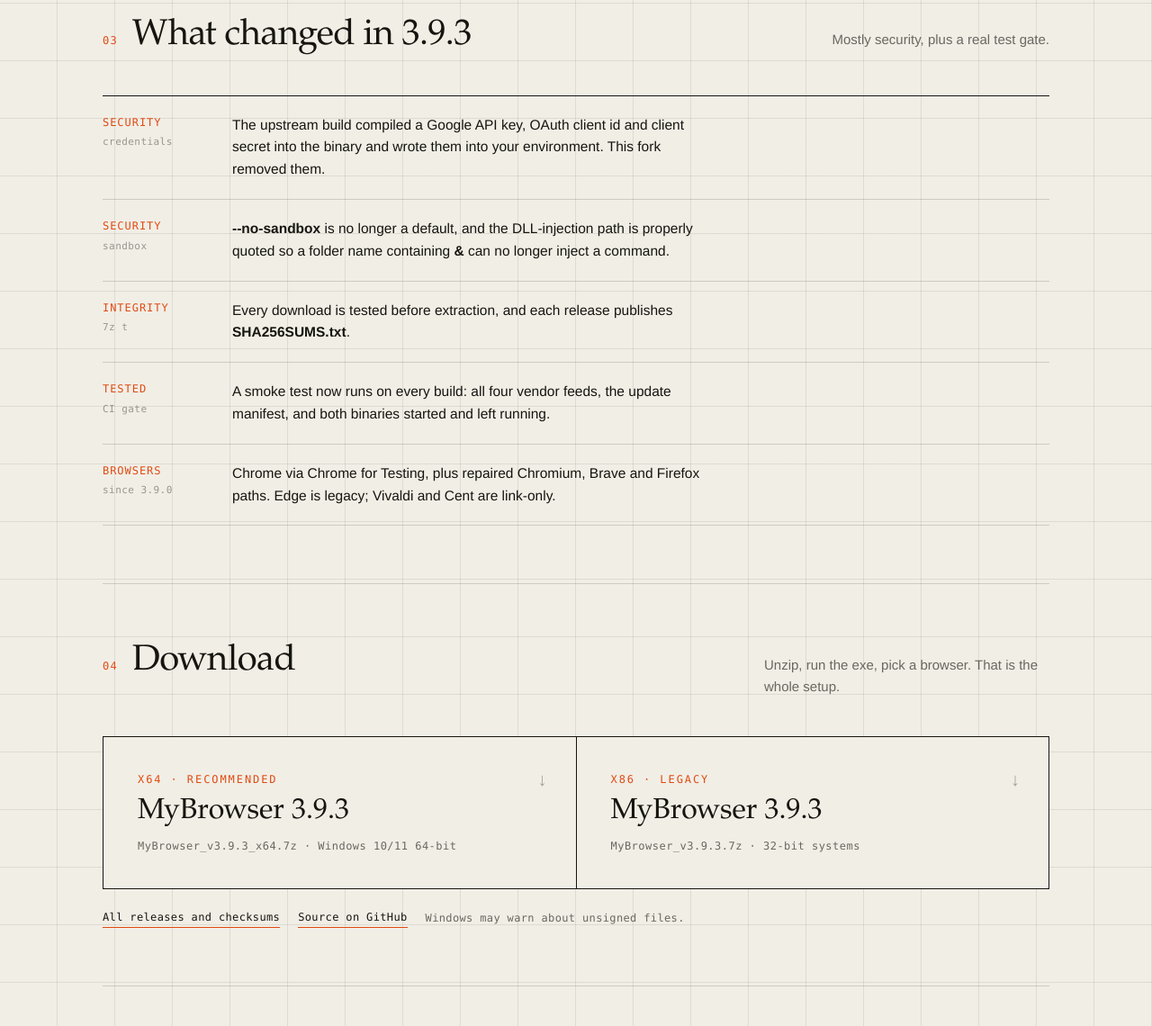
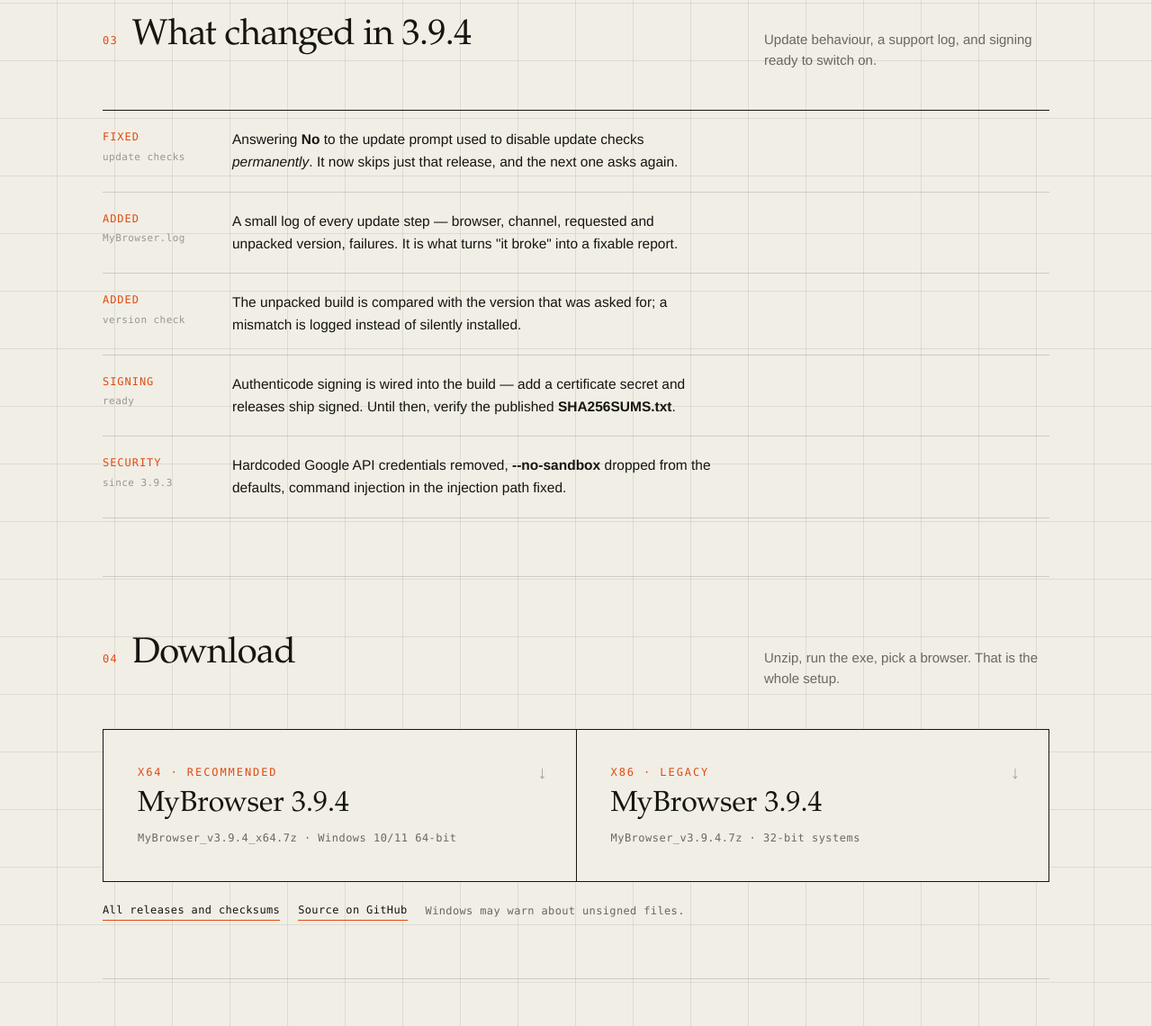
Before and after one commit to xixiranran/MyChrome, a plain HTML site: page docs/index.html in a window 1280 px wide. Shown: the part 1660-2800 px from the top of the page at 90% size. Drawn offline with Linux system fonts and the light colour scheme; no server answers.

Commit message:
Landing page: 3.9.4

```diff
--- a/docs/index.html
+++ b/docs/index.html
@@ -227,10 +227,10 @@
           <span data-zh>选择浏览器、更新通道和架构。MyBrowser 会下载官方版本，解压到程序旁边，并使用独立配置运行。<b>不写入注册表</b>，无需管理员权限，删除文件夹即可卸载。</span>
         </p>
         <div class="cta">
-          <a class="btn primary" href="https://github.com/drsamonline/MyChrome/releases/download/v3.9.3/MyBrowser_v3.9.3_x64.7z">
-            <span><span data-en>Download</span><span data-zh>下载</span> x64</span><span class="k">3.9.3 · .7z</span>
+          <a class="btn primary" href="https://github.com/drsamonline/MyChrome/releases/download/v3.9.4/MyBrowser_v3.9.4_x64.7z">
+            <span><span data-en>Download</span><span data-zh>下载</span> x64</span><span class="k">3.9.4 · .7z</span>
           </a>
-          <a class="btn ghost" href="https://github.com/drsamonline/MyChrome/releases/download/v3.9.3/MyBrowser_v3.9.3.7z">
+          <a class="btn ghost" href="https://github.com/drsamonline/MyChrome/releases/download/v3.9.4/MyBrowser_v3.9.4.7z">
             <span>x86</span><span class="k">32-bit</span>
           </a>
         </div>
@@ -238,7 +238,7 @@
 
       <aside class="spec">
         <dl>
-          <dt>Version</dt><dd>3.9.3</dd>
+          <dt>Version</dt><dd>3.9.4</dd>
           <dt>Chrome</dt><dd><span class="pulse"></span><span class="live" id="cft">158.0.8127.88</span></dd>
           <dt>Channels</dt><dd>Stable · Beta · Dev · Canary</dd>
           <dt>Package</dt><dd>~3.5 MB</dd>
@@ -307,29 +307,29 @@
   <section class="block" id="new">
     <div class="sec-head">
       <span class="num">03</span>
-      <h2><span data-en>What changed in 3.9.3</span><span data-zh>3.9.3 更新内容</span></h2>
-      <p><span data-en>Mostly security, plus a real test gate.</span><span data-zh>以安全修复为主，并加入实际测试关卡。</span></p>
+      <h2><span data-en>What changed in 3.9.4</span><span data-zh>3.9.4 更新内容</span></h2>
+      <p><span data-en>Update behaviour, a support log, and signing ready to switch on.</span><span data-zh>更新行為、支援記錄，以及可隨時啟用的簽章。</span></p>
     </div>
     <div class="log">
       <div class="log-row">
-        <span class="tag">Security<small>credentials</small></span>
-        <p><span data-en>The upstream build compiled a Google API key, OAuth client id and client secret into the binary and wrote them into your environment. This fork removed them.</span><span data-zh>上游版本把 Google API 金鑰、OAuth 用戶端 ID 與密鑰編譯進程式，並寫入系統環境變數。本版本已移除。</span></p>
+        <span class="tag">Fixed<small>update checks</small></span>
+        <p><span data-en>Answering <b>No</b> to the update prompt used to disable update checks <em>permanently</em>. It now skips just that release, and the next one asks again.</span><span data-zh>以往在更新提示中選擇「否」會<em>永久</em>關閉更新檢查。現在只跳過該版本，下一個版本仍會提示。</span></p>
       </div>
       <div class="log-row">
-        <span class="tag">Security<small>sandbox</small></span>
-        <p><span data-en><b>--no-sandbox</b> is no longer a default, and the DLL-injection path is properly quoted so a folder name containing <b>&amp;</b> can no longer inject a command.</span><span data-zh>不再預設關閉沙箱；DLL 注入路徑已正確加引號，資料夾名稱含 <b>&amp;</b> 也不會再注入指令。</span></p>
+        <span class="tag">Added<small>MyBrowser.log</small></span>
+        <p><span data-en>A small log of every update step — browser, channel, requested and unpacked version, failures. It is what turns "it broke" into a fixable report.</span><span data-zh>記錄每個更新步驟：瀏覽器、通道、請求與解壓版本、失敗原因。讓「壞了」變成可修的報告。</span></p>
       </div>
       <div class="log-row">
-        <span class="tag">Integrity<small>7z t</small></span>
-        <p><span data-en>Every download is tested before extraction, and each release publishes <b>SHA256SUMS.txt</b>.</span><span data-zh>下載完成後會先校驗再解壓，每個版本都提供 <b>SHA256SUMS.txt</b>。</span></p>
+        <span class="tag">Added<small>version check</small></span>
+        <p><span data-en>The unpacked build is compared with the version that was asked for; a mismatch is logged instead of silently installed.</span><span data-zh>解壓後會比對版本號，不一致時寫入記錄，而不是默默安裝。</span></p>
       </div>
       <div class="log-row">
-        <span class="tag">Tested<small>CI gate</small></span>
-        <p><span data-en>A smoke test now runs on every build: all four vendor feeds, the update manifest, and both binaries started and left running.</span><span data-zh>每次建置都會執行冒煙測試：四個廠商資料源、更新清單，以及兩個執行檔的啟動。</span></p>
+        <span class="tag">Signing<small>ready</small></span>
+        <p><span data-en>Authenticode signing is wired into the build — add a certificate secret and releases ship signed. Until then, verify the published <b>SHA256SUMS.txt</b>.</span><span data-zh>建置流程已支援 Authenticode 簽章，加入憑證即可啟用。在此之前請比對 <b>SHA256SUMS.txt</b>。</span></p>
       </div>
       <div class="log-row">
-        <span class="tag">Browsers<small>since 3.9.0</small></span>
-        <p><span data-en>Chrome via Chrome for Testing, plus repaired Chromium, Brave and Firefox paths. Edge is legacy; Vivaldi and Cent are link-only.</span><span data-zh>Chrome 改用 Chrome for Testing，並修復 Chromium、Brave、Firefox。Edge 仍為舊路徑，Vivaldi 與 Cent 僅開啟下載頁。</span></p>
+        <span class="tag">Security<small>since 3.9.3</small></span>
+        <p><span data-en>Hardcoded Google API credentials removed, <b>--no-sandbox</b> dropped from the defaults, command injection in the injection path fixed.</span><span data-zh>已移除內建 Google API 憑證、預設不再關閉沙箱、修復注入路徑的指令注入。</span></p>
       </div>
     </div>
   </section>
@@ -341,15 +341,15 @@
       <p><span data-en>Unzip, run the exe, pick a browser. That is the whole setup.</span><span data-zh>解压、运行、选择浏览器，安装就这些。</span></p>
     </div>
     <div class="dl">
-      <a href="https://github.com/drsamonline/MyChrome/releases/download/v3.9.3/MyBrowser_v3.9.3_x64.7z">
+      <a href="https://github.com/drsamonline/MyChrome/releases/download/v3.9.4/MyBrowser_v3.9.4_x64.7z">
         <span class="arch">x64 · Recommended</span>
-        <span class="name">MyBrowser 3.9.3</span>
-        <span class="meta">MyBrowser_v3.9.3_x64.7z · Windows 10/11 64-bit</span>
+        <span class="name">MyBrowser 3.9.4</span>
+        <span class="meta">MyBrowser_v3.9.4_x64.7z · Windows 10/11 64-bit</span>
       </a>
-      <a href="https://github.com/drsamonline/MyChrome/releases/download/v3.9.3/MyBrowser_v3.9.3.7z">
+      <a href="https://github.com/drsamonline/MyChrome/releases/download/v3.9.4/MyBrowser_v3.9.4.7z">
         <span class="arch">x86 · Legacy</span>
-        <span class="name">MyBrowser 3.9.3</span>
-        <span class="meta">MyBrowser_v3.9.3.7z · 32-bit systems</span>
+        <span class="name">MyBrowser 3.9.4</span>
+        <span class="meta">MyBrowser_v3.9.4.7z · 32-bit systems</span>
       </a>
     </div>
     <div class="sub-dl">
@@ -375,8 +375,8 @@ cd MyChrome
 <span class="a">./build/build.ps1</span>
 
 <span class="c"># output</span>
-dist/MyBrowser_v3.9.3_x64.7z
-dist/MyBrowser_v3.9.3.7z</pre>
+dist/MyBrowser_v3.9.4_x64.7z
+dist/MyBrowser_v3.9.4.7z</pre>
     </div>
   </section>
 
@@ -384,7 +384,7 @@ dist/MyBrowser_v3.9.3.7z</pre>
 
 <footer class="wrap">
   <div class="foot">
-    <span>MyBrowser 3.9.3 · GPL-3.0 · Fork of MyChrome</span>
+    <span>MyBrowser 3.9.4 · GPL-3.0 · Fork of MyChrome</span>
     <span>
       <a href="https://github.com/xixiranran/MyChrome"><span data-en>Original project</span><span data-zh>原始项目</span></a> ·
       <a href="https://github.com/drsamonline/MyChrome"><span data-en>This fork</span><span data-zh>本仓库</span></a>
```
